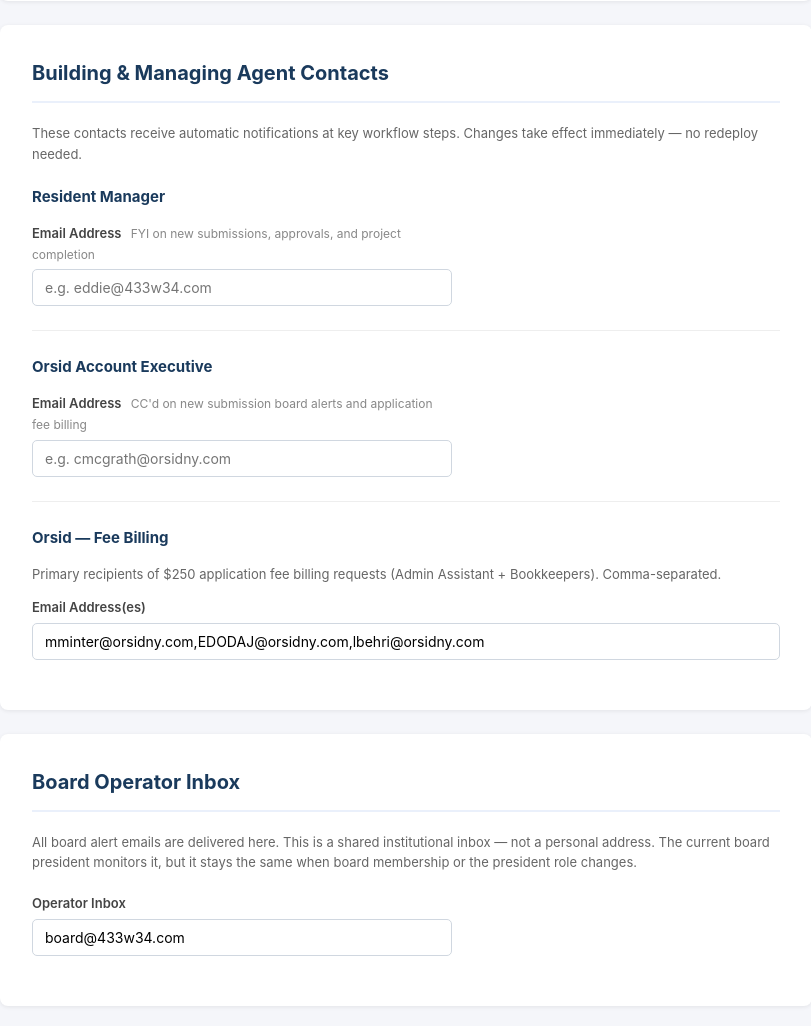
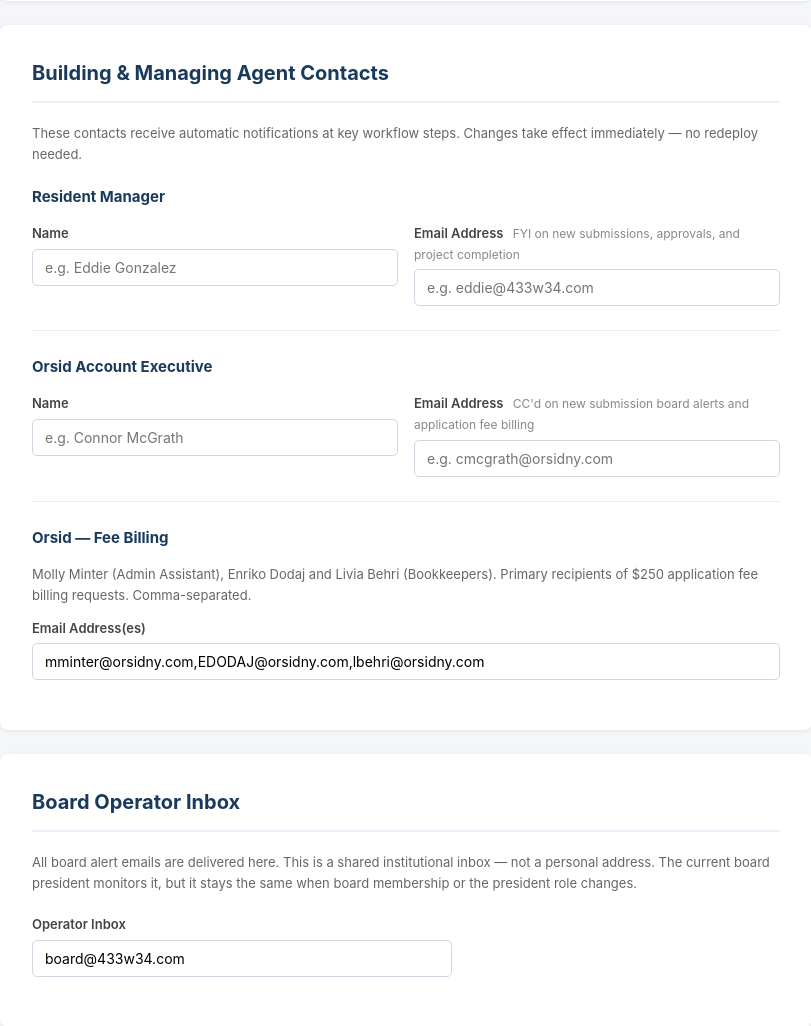
Before and after one commit to golarsgo-pixel/433-alteration-app, a Flask app: page /admin/settings in a window 1280 px wide. Shown: the part 743-1769 px from the top of the page, without its empty margins (234-1045 px from the left). Run offline with Flask 3, Linux system fonts and the light colour scheme; the visitor is signed in with stand-in values (Sample User, id 1).

Commit message:
Add name fields for Resident Manager and Orsid Account Executive in Settings
Name is stored alongside email for each contact so the page is readable
without needing to know who the addresses belong to. Fee billing section
now shows Molly/Enriko/Livia names inline as descriptive text.

Co-Authored-By: Claude Sonnet 4.6 <noreply@anthropic.com>

```diff
--- a/app.py
+++ b/app.py
@@ -730,7 +730,9 @@ def admin_settings_save():
     updates = {
         "engineers_json":             request.form.get("engineers_json", "").strip(),
         "admin_email":                request.form.get("admin_email", "").strip(),
+        "superintendent_name":        request.form.get("superintendent_name", "").strip(),
         "superintendent_email":       request.form.get("superintendent_email", "").strip(),
+        "orsid_coordinator_name":     request.form.get("orsid_coordinator_name", "").strip(),
         "orsid_coordinator_email":    request.form.get("orsid_coordinator_email", "").strip(),
         "orsid_fee_billing_emails":   request.form.get("orsid_fee_billing_emails", "").strip(),
     }
--- a/services/sheets_service.py
+++ b/services/sheets_service.py
@@ -184,7 +184,9 @@ def get_application_log(app_id: str) -> list:
 _SETTINGS_DEFAULTS = {
     "engineers_json":            "",
     "admin_email":               "board@433w34.com",
+    "superintendent_name":       "",
     "superintendent_email":      "",
+    "orsid_coordinator_name":    "",
     "orsid_coordinator_email":   "",
     "orsid_fee_billing_emails":  "mminter@orsidny.com,EDODAJ@orsidny.com,lbehri@orsidny.com",
     # Legacy keys kept for fallback only — superseded by engineers_json
--- a/templates/admin/settings.html
+++ b/templates/admin/settings.html
@@ -47,7 +47,14 @@
       </p>
 
       <h3 style="margin-bottom:14px;">Resident Manager</h3>
-      <div class="form-group" style="max-width:420px; margin-bottom:24px;">
+      <div style="display:grid; grid-template-columns:1fr 1fr; gap:16px; max-width:840px; margin-bottom:24px;">
+        <div class="form-group" style="margin-bottom:0;">
+          <label>Name</label>
+          <input type="text" name="superintendent_name"
+                 value="{{ settings.get('superintendent_name', '') }}"
+                 placeholder="e.g. Eddie Gonzalez">
+        </div>
+        <div class="form-group" style="margin-bottom:0;">
           <label>Email Address
             <span class="hint">FYI on new submissions, approvals, and project completion</span>
           </label>
@@ -55,11 +62,19 @@
                  value="{{ settings.get('superintendent_email', '') }}"
                  placeholder="e.g. eddie@433w34.com">
         </div>
+      </div>
 
       <hr class="section-divider">
 
       <h3 style="margin-bottom:14px;">Orsid Account Executive</h3>
-      <div class="form-group" style="max-width:420px; margin-bottom:24px;">
+      <div style="display:grid; grid-template-columns:1fr 1fr; gap:16px; max-width:840px; margin-bottom:24px;">
+        <div class="form-group" style="margin-bottom:0;">
+          <label>Name</label>
+          <input type="text" name="orsid_coordinator_name"
+                 value="{{ settings.get('orsid_coordinator_name', '') }}"
+                 placeholder="e.g. Connor McGrath">
+        </div>
+        <div class="form-group" style="margin-bottom:0;">
           <label>Email Address
             <span class="hint">CC'd on new submission board alerts and application fee billing</span>
           </label>
@@ -67,13 +82,14 @@
                  value="{{ settings.get('orsid_coordinator_email', '') }}"
                  placeholder="e.g. cmcgrath@orsidny.com">
         </div>
+      </div>
 
       <hr class="section-divider">
 
       <h3 style="margin-bottom:14px;">Orsid — Fee Billing</h3>
       <p style="font-size:13px; color:#666; margin-bottom:12px;">
-        Primary recipients of $250 application fee billing requests (Admin Assistant + Bookkeepers).
-        Comma-separated.
+        Molly Minter (Admin Assistant), Enriko Dodaj and Livia Behri (Bookkeepers).
+        Primary recipients of $250 application fee billing requests. Comma-separated.
       </p>
       <div class="form-group">
         <label>Email Address(es)</label>
```
Lines whose indentation alone changed are shown as unchanged.
